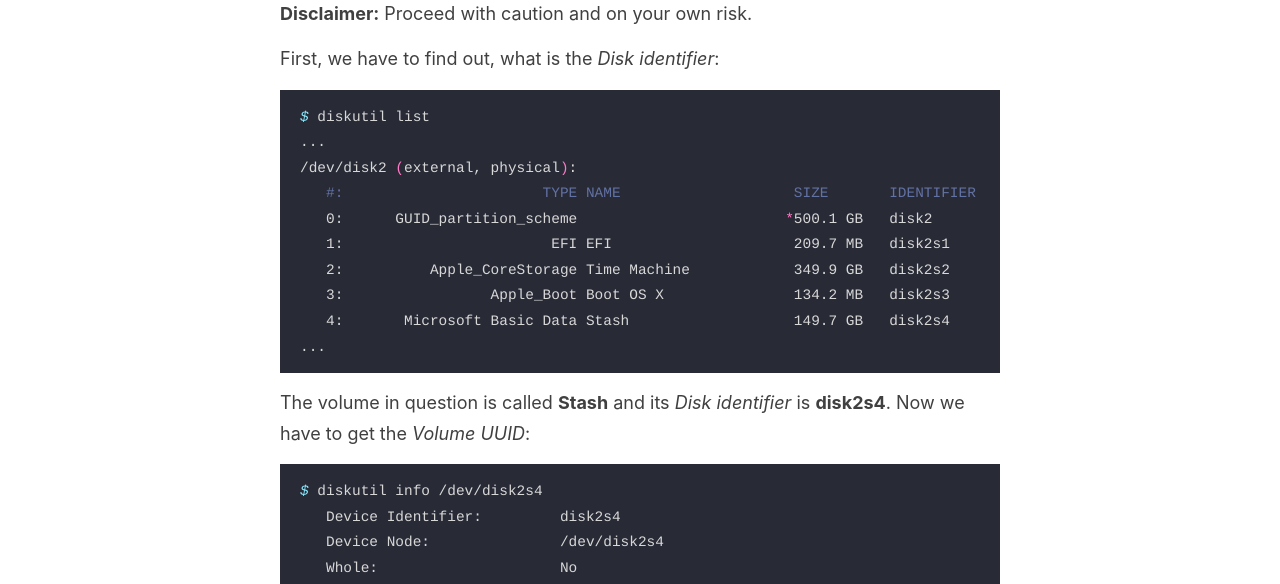
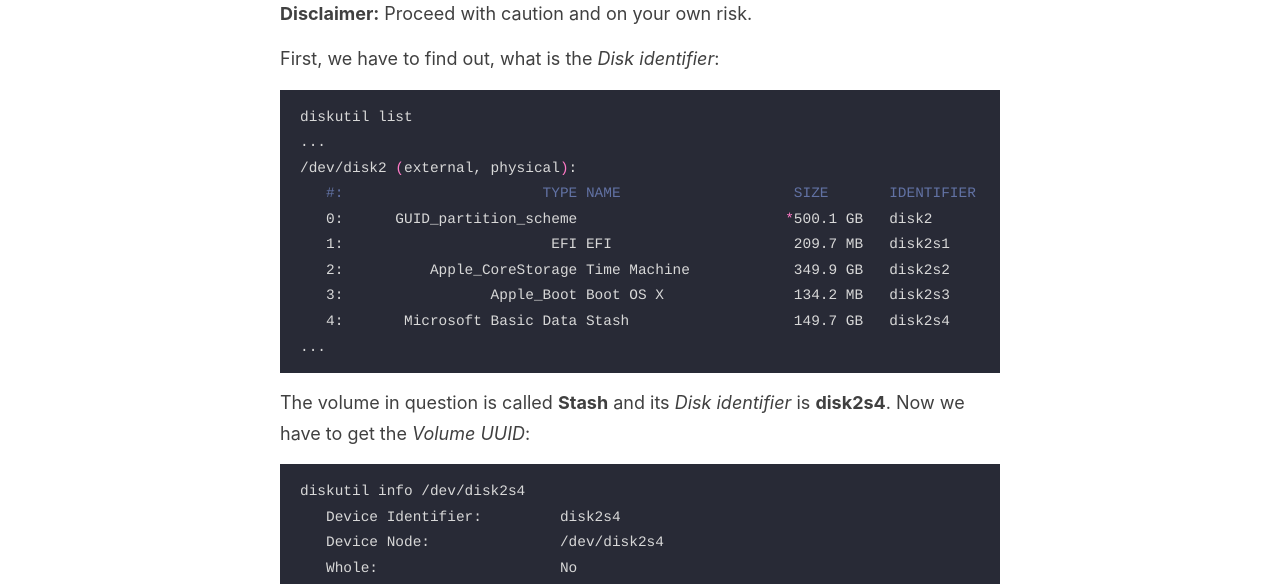
Before and after one commit to Hologos/hologos.github.io, a Jekyll site: the page built from _posts/2019-11-06-how-to-prevent-automount-on-macos-catalina.md, in a window 1280 px wide and 900 px high, scrolled down 343 px. Shown: the part 151-735 px from the top of the window. Built offline with Jekyll 4.4.1, drawn with Linux system fonts in a browser that asks for light colours; comment, search, counter and statistics services are not loaded.

Commit message:
Removes '$ ' from commands.

````diff
--- a/_posts/2019-11-06-how-to-prevent-automount-on-macos-catalina.md
+++ b/_posts/2019-11-06-how-to-prevent-automount-on-macos-catalina.md
@@ -11,7 +11,7 @@ I have a hard drive dedicated for Time Machine backups and recently I decided to
 First, we have to find out, what is the _Disk identifier_:
 
 ```bash
-$ diskutil list
+diskutil list
 ...
 /dev/disk2 (external, physical):
    #:                       TYPE NAME                    SIZE       IDENTIFIER
@@ -26,7 +26,7 @@ $ diskutil list
 The volume in question is called **Stash** and its _Disk identifier_ is **disk2s4**. Now we have to get the _Volume UUID_:
 
 ```bash
-$ diskutil info /dev/disk2s4
+diskutil info /dev/disk2s4
    Device Identifier:         disk2s4
    Device Node:               /dev/disk2s4
    Whole:                     No
````
Also changed, not shown: _posts/2019-11-01-upgrade-from-macos-mojave-to-macos-catalina.md (+1 -1 lines).
